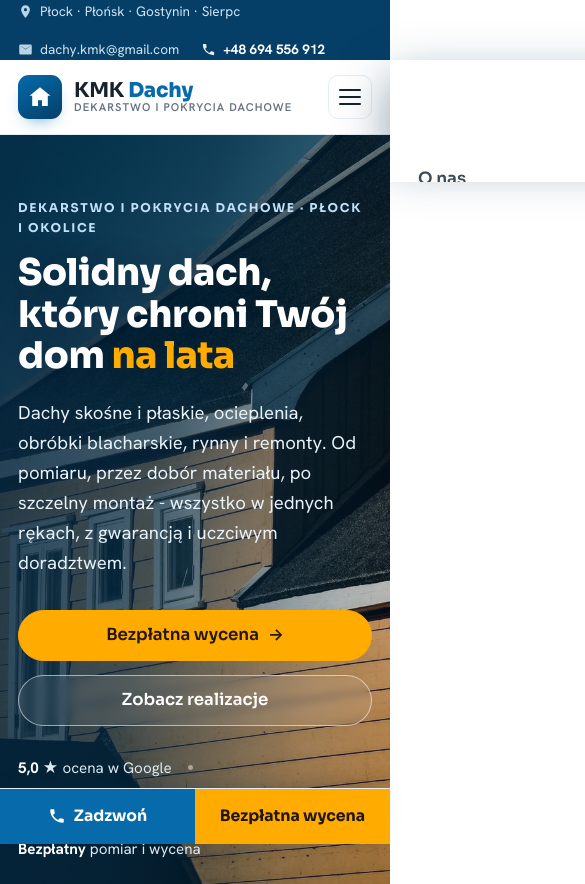
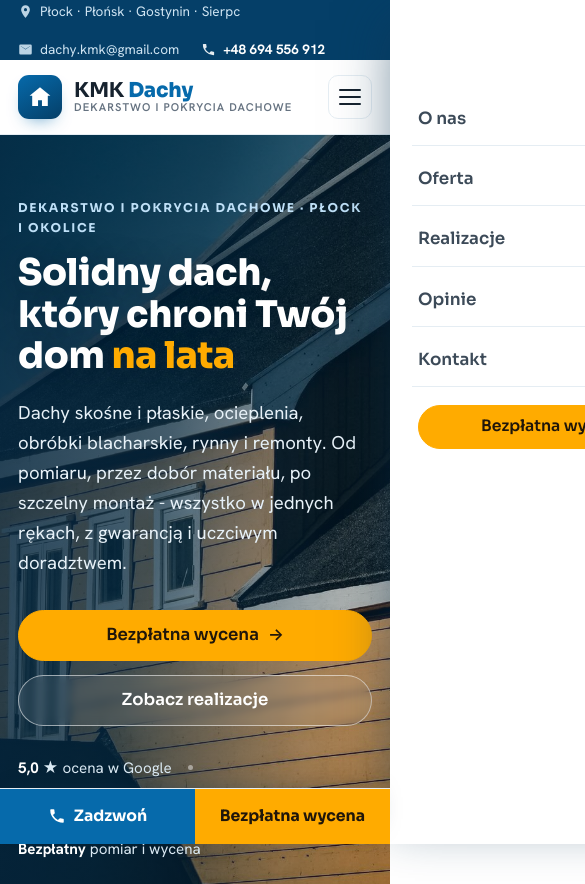
Before and after one commit to kris20032/kmk-dachy, a plain HTML site: page index.html in a window 390 px wide. Shown: the top 884 px of the page, 585 px wide, since content can reach past the window. Drawn offline with Linux system fonts and the light colour scheme; no server answers.

Commit message:
Fix: menu mobilne - usun backdrop-filter z .nav
backdrop-filter na .nav tworzyl containing block dla position:fixed,
przez co rozwijane menu (.nav-links) bylo uwiezione w pasku i na
telefonie renderowalo sie jako ucinany bialy prostokat zamiast
pelnowymiarowego panelu. Usuniete (tlo rgba .97 zamiast blur).

Co-Authored-By: Claude Opus 4.8 (1M context) <noreply@anthropic.com>

```diff
--- a/assets/styles.css
+++ b/assets/styles.css
@@ -65,7 +65,7 @@ section{position:relative}
 .ico{width:15px;height:15px;fill:currentColor;flex:none;opacity:.9}
 
 /* ===== Nav ===== */
-.nav{position:sticky;top:0;z-index:60;background:rgba(255,255,255,.92);backdrop-filter:saturate(1.2) blur(10px);border-bottom:1px solid var(--line);transition:box-shadow .2s}
+.nav{position:sticky;top:0;z-index:60;background:rgba(255,255,255,.97);border-bottom:1px solid var(--line);transition:box-shadow .2s}
 .nav.scrolled{box-shadow:0 6px 22px -16px rgba(11,53,84,.5)}
 .nav-inner{display:flex;align-items:center;justify-content:space-between;min-height:74px;gap:20px}
 .brand{display:inline-flex;align-items:center;gap:12px}
```
